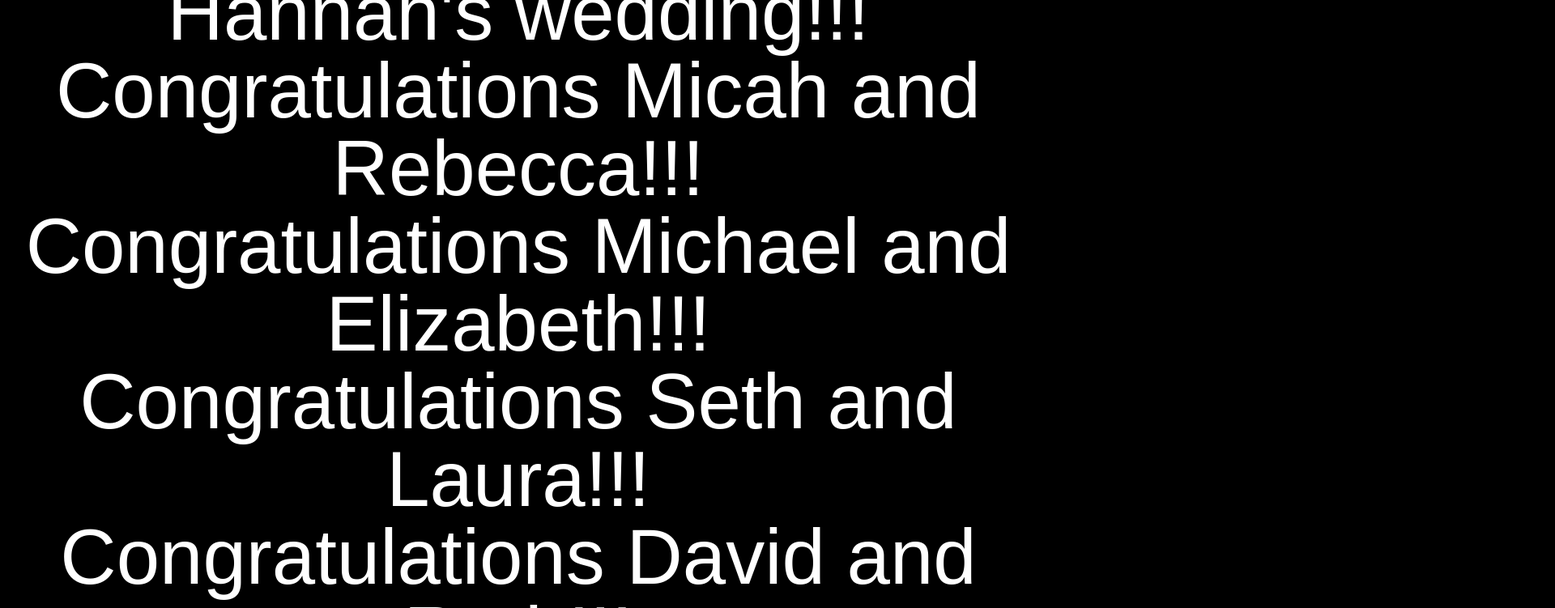
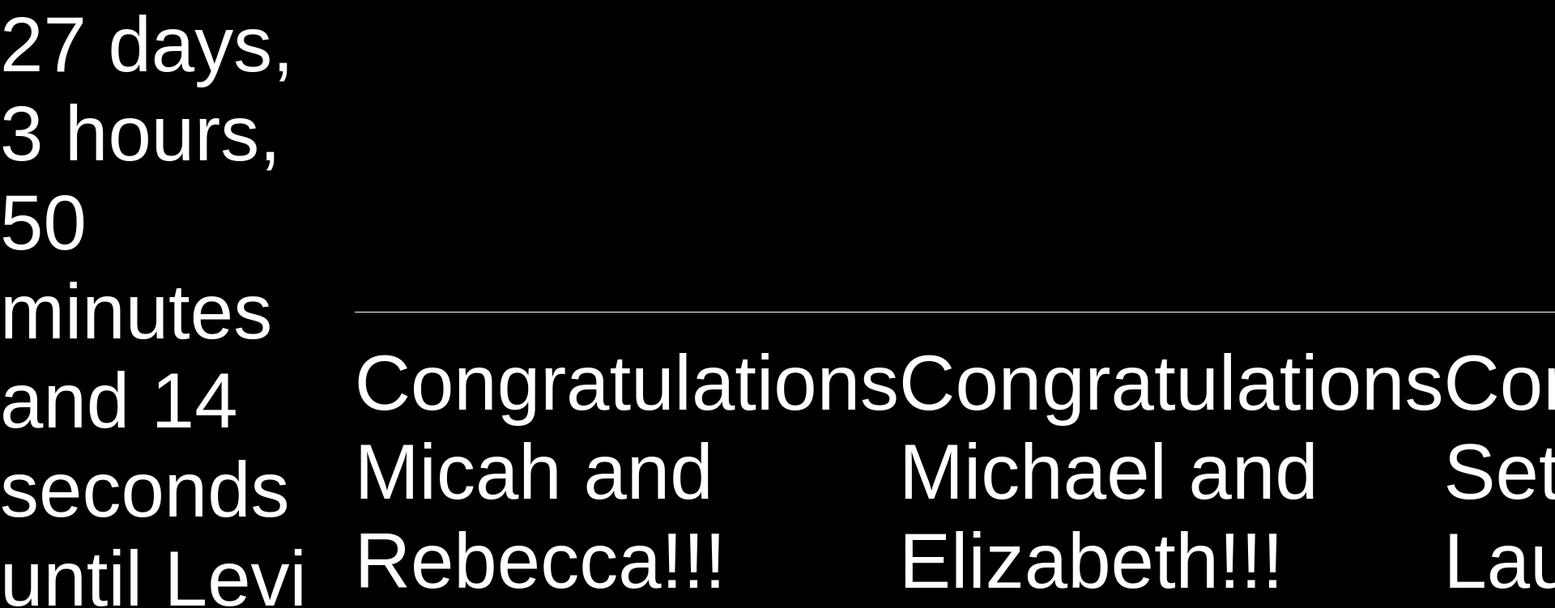
Before and after one commit to ArtskydJ/dykstrawedding.com, a plain HTML site: page index.html in a window 1280 px wide. Shown: the top 751 px of the page at 81% size, 1920 px wide, since content can reach past the window. Drawn offline with Linux system fonts and the light colour scheme.

Commit message:
Update style.css

```diff
--- a/style.css
+++ b/style.css
@@ -2,13 +2,19 @@ body {
 	font-family: Arial;
 	background-color: #000;
 	color: #fff;
+	margin: 0;
+}
+#container {
 	display: flex;
+	flex-direction: column
 	text-align: center;
 	align-items: center;
-	height: 100vh;
-	line-height: 1;
-	margin: 0;
 }
 @media screen and (min-width: 1025px) { body { font-size: 72pt; }}
 @media screen and (max-width: 1024px) { body { font-size: 48pt; }}
 @media screen and (max-width: 600px)  { body { font-size: 24pt; }}
+div.couple + div.couple {
+    margin-top: 32px;
+    border-top: 1px solid white;
+    padding-top: 32px;
+}
```
